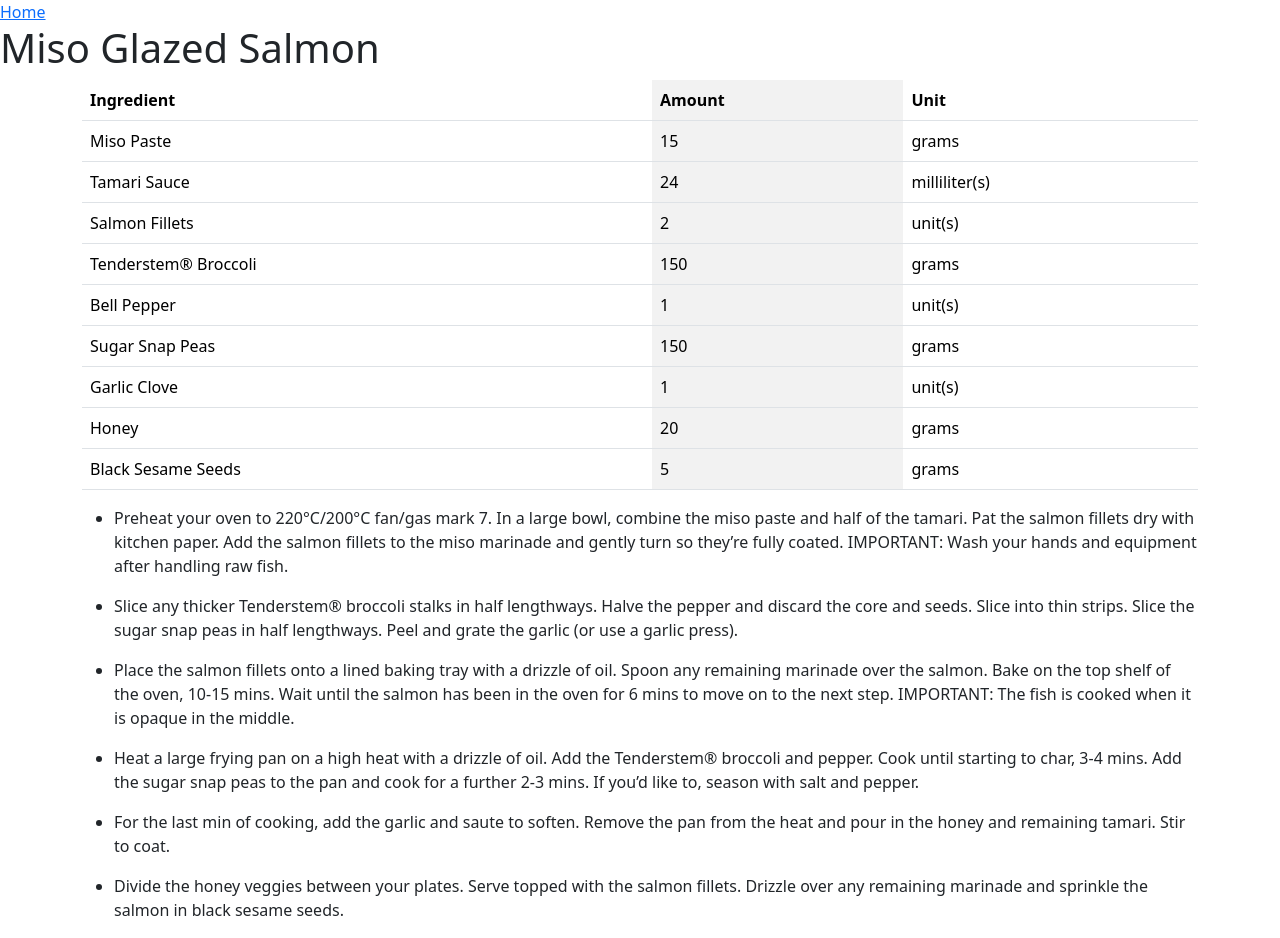
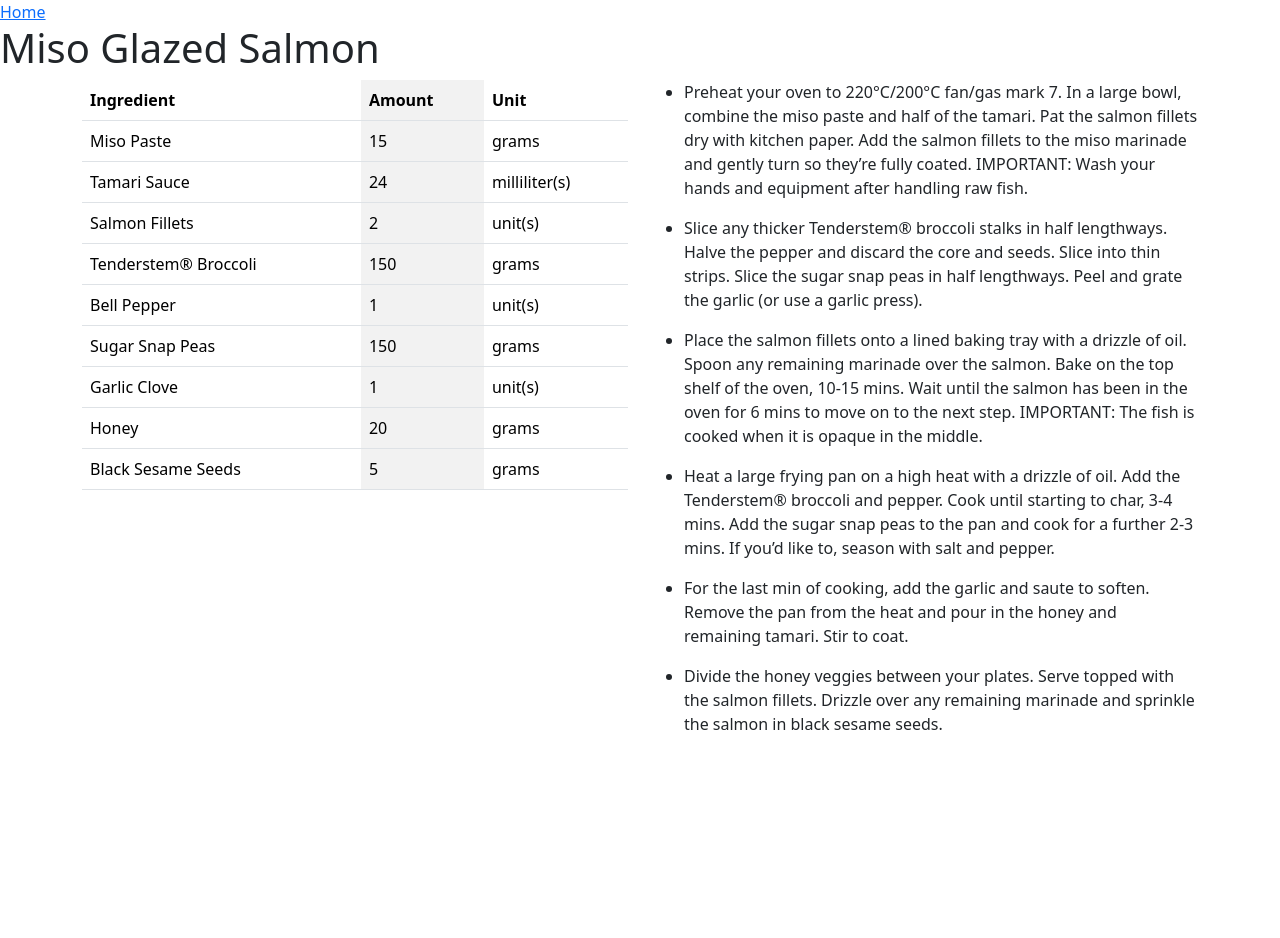
Before and after one commit to r1ch/recipes, a Jekyll site: the page built from _recipes/miso-glazed-salmon-60ed8af58452130fbf4e14b6.md, in a window 1280 px wide. Built offline with Jekyll 4.4.1, drawn with Linux system fonts in a browser that asks for light colours; after the commit the page ends 900 px from its top, so only the background shows below that.

Commit message:
Update recipe.html

```diff
--- a/_layouts/recipe.html
+++ b/_layouts/recipe.html
@@ -8,6 +8,8 @@ layout: default
 {% if recipe_data %}
 {% assign ingredients = recipe_data.ingredients %}
 {% assign yields = recipe_data.yields %}
+<div class = "row">
+  <div class = "col-sm-6">
     <table class="table table-striped-columns">
       <thead>
         <tr>
@@ -31,12 +33,16 @@ layout: default
         {% endfor %}
       </tbody>
     </table>
+  </div>
 {% assign steps = recipe_data.steps %}
+    <div class = "col-sm-6">
       <ul>
         {% for step in steps %}
         <li>{{ step.instructionsHTML }}</li>
         {% endfor %}
       </ul>
+    </div>
+</div>
 
 {% else %}
 
```
Lines whose indentation alone changed are shown as unchanged.
